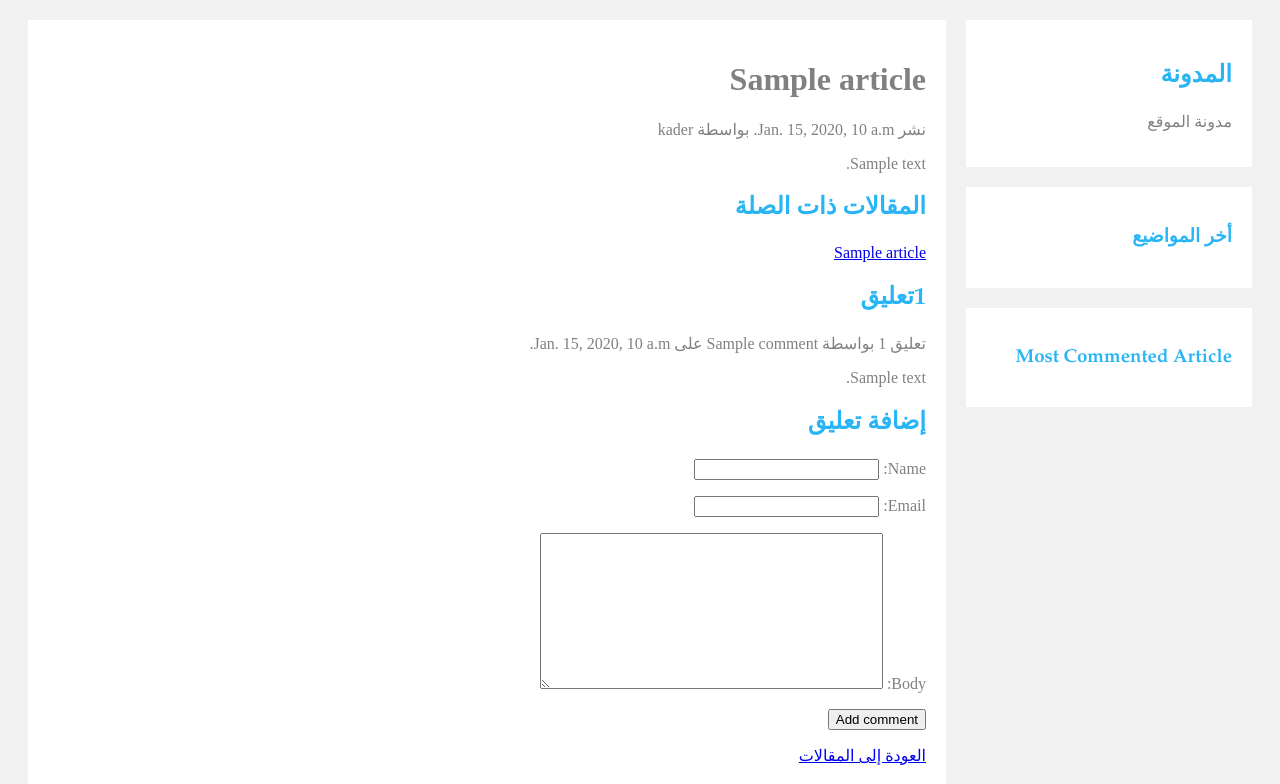
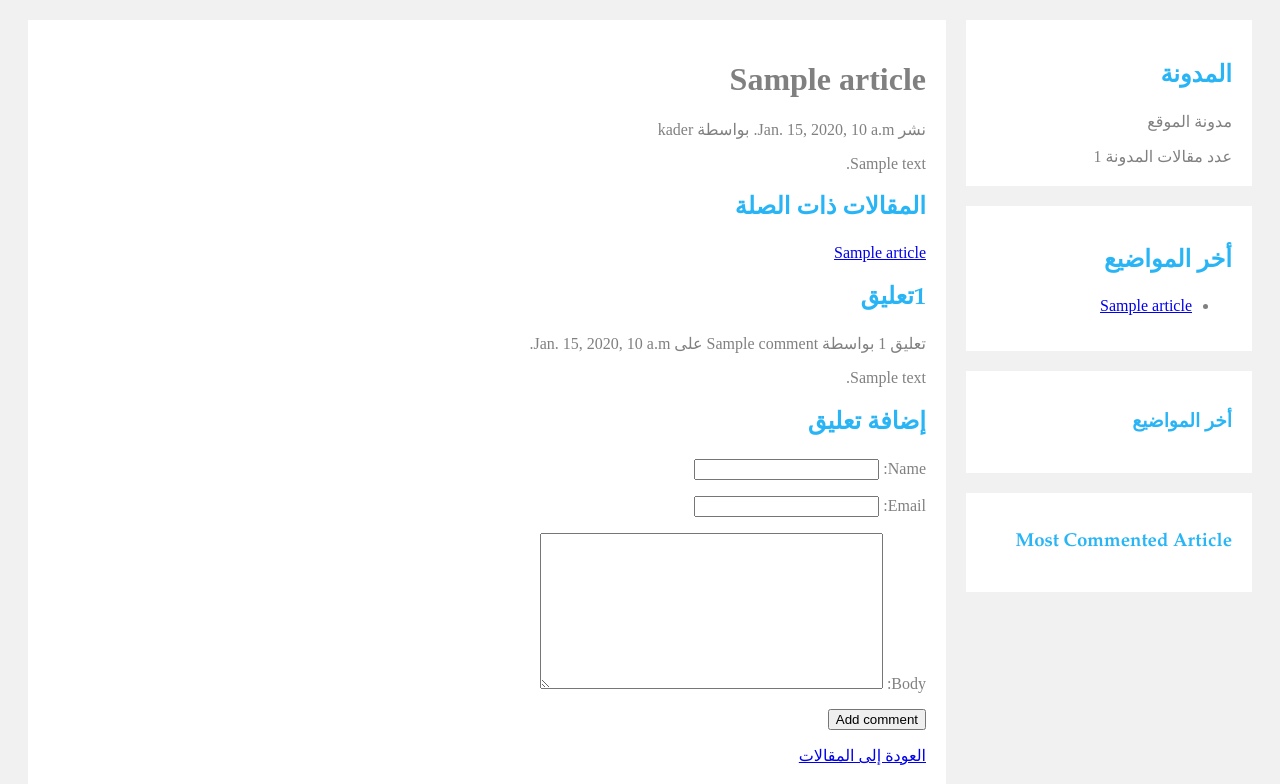
Before and after one commit to kader14/blog_app, a Django app: template blog/templates/blog/detail.html in a window 1280 px wide. Shown: the part 176-960 px from the top of the page. Run offline with Django 4.2, Linux system fonts and the light colour scheme; data comes from the database, SQL or seed files in the repository; tables that the repository leaves empty hold one stand-in row (values such as "Sample post"); the template is opened without the code that fills it: values that come from a table or form of the project are taken from there, most other values are stand-ins (such as "Sample title", 1, 10 or a date in 2020); parts of the project's set-up code (start-up, migrations or seed data) failed here and were passed over.

Commit message:
Displayed latest articles

```diff
--- a/blog/templates/blog/base.html
+++ b/blog/templates/blog/base.html
@@ -1,4 +1,5 @@
 {% load static  %}
+{% load article_tags %}
 <!DOCTYPE html>
 <html dir="rtl">
     <head>
@@ -20,6 +21,11 @@
                     <div class="card">
                         <h2>المدونة</h2>
                         <p>مدونة الموقع</p>
+                        عدد مقالات المدونة {% total_articles %}
+                    </div>
+                    <div class="card">
+                        <h2> أخر المواضيع</h2>
+                        {% show_latest_articles 3 %}
                     </div>
                     <div class="card">
                         <h3>أخر المواضيع</h3>
--- /dev/null
+++ b/blog/templates/blog/latest_articles.html
@@ -0,0 +1,7 @@
+<ul>
+    {% for latest_article in latest_articles %}
+        <li>
+            <a href="{{ latest_article.get_canonical_url }}">{{ latest_article.title }}</a>
+        </li>
+    {% endfor %}
+</ul>
--- /dev/null
+++ b/blog/templatetags/article_tags.py
@@ -0,0 +1,16 @@
+from django import template
+from ..models import Article
+
+register = template.Library()
+
+@register.simple_tag
+def total_articles():
+    return Article.publishedArticles.count()
+    pass
+
+
+@register.inclusion_tag('blog/latest_articles.html')
+def show_latest_articles(count=3):
+    latest_articles = Article.publishedArticles.order_by('-publish')[:count]
+    return {'latest_articles': latest_articles}
+    pass
```
Also changed, not shown: blog/templatetags/__init__.py (added).
